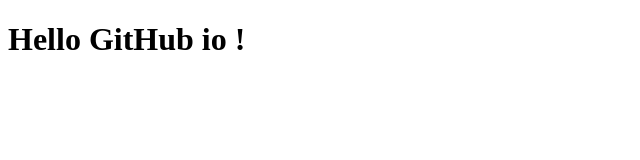
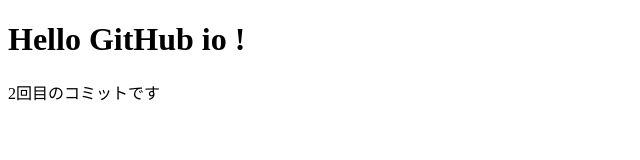
Before and after one commit to NiheiNaoki/project, a plain HTML site: page index.html in a window 1280 px wide. Shown: the whole page, without its empty margins (0-640 px from the left). Drawn offline with Linux system fonts and the light colour scheme.

Commit message:
2回目のコミットです

```diff
--- a/index.html
+++ b/index.html
@@ -8,5 +8,6 @@
 </head>
 <body>
   <h1>Hello GitHub io !</h1>
+  <p>2回目のコミットです</p>
 </body>
 </html>
```
